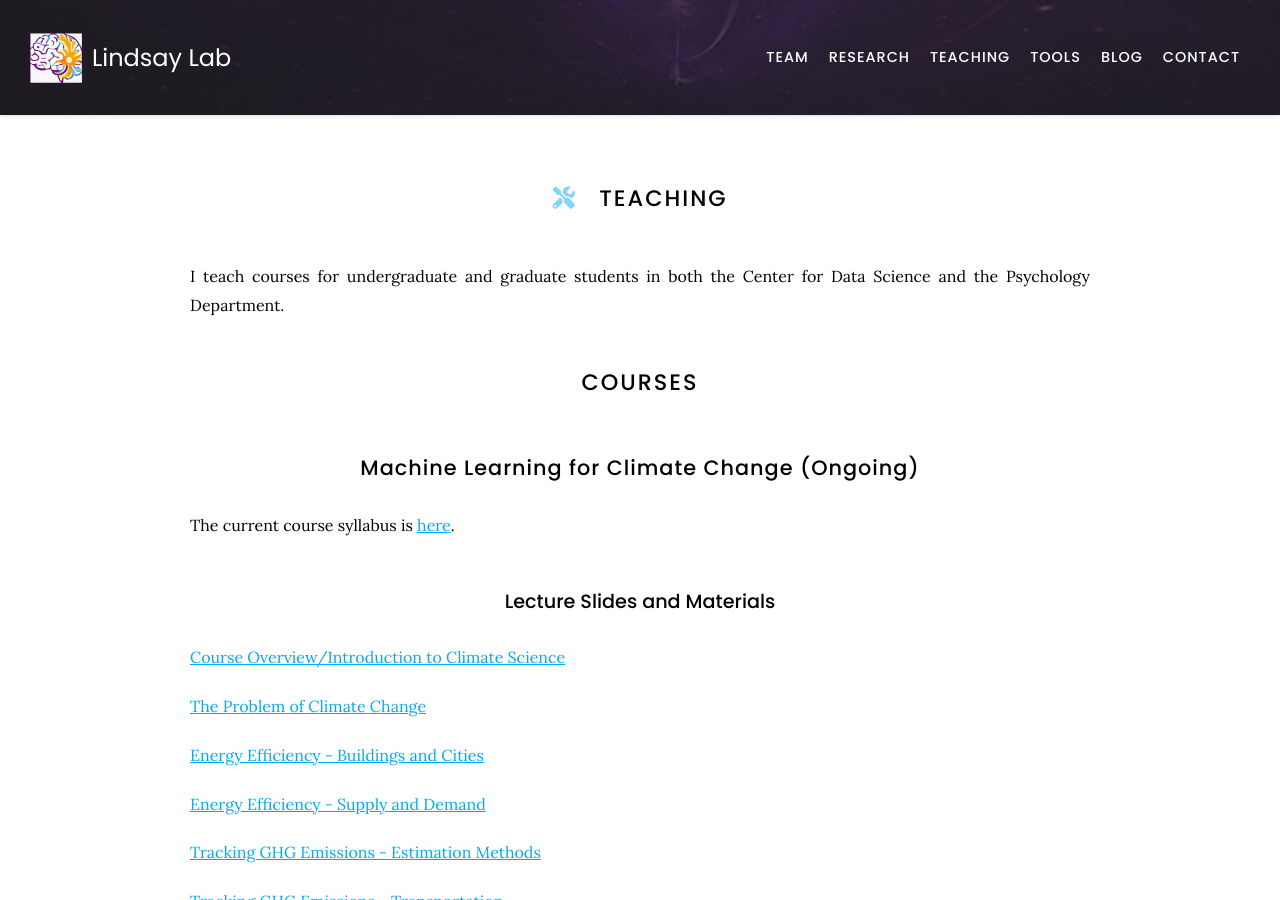
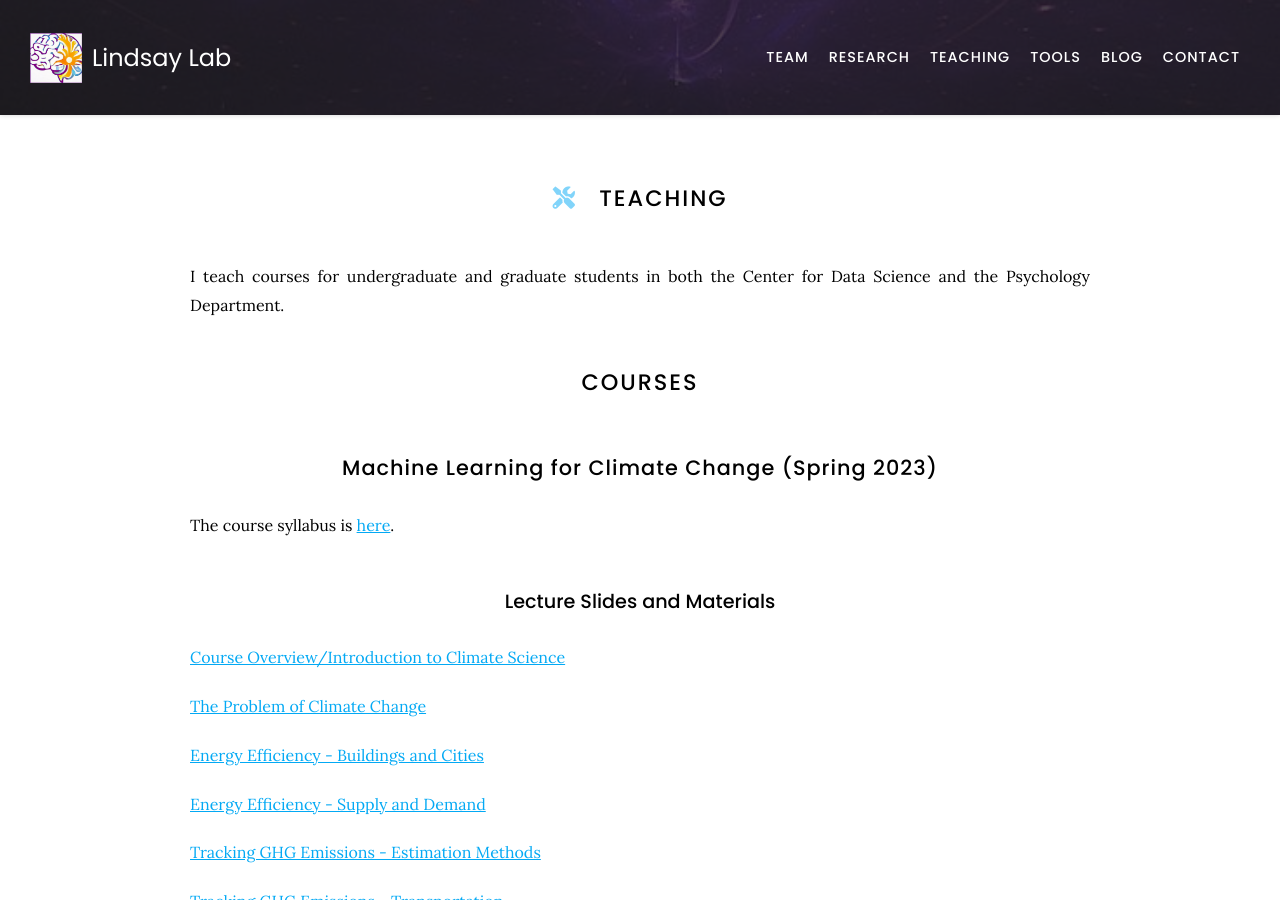
Before and after one commit to Lindsay-Lab/lindsay-lab.github.io, a Jekyll site: the page built from teaching/index.md, in a window 1280 px wide and 900 px high. Built offline with Jekyll 4.4.1, drawn with Linux system fonts in a browser that asks for light colours; nearby versions of some CDN libraries.

Commit message:
Update index.md

```diff
--- a/teaching/index.md
+++ b/teaching/index.md
@@ -11,8 +11,8 @@
 
 # Courses
 
-## Machine Learning for Climate Change (Ongoing)
-The current course syllabus is [here](https://lindsay-lab.github.io/ClimateML_Lectures/ML%20for%20Climate%20Syllabus-3.pdf).
+## Machine Learning for Climate Change (Spring 2023)
+The course syllabus is [here](https://lindsay-lab.github.io/ClimateML_Lectures/ML%20for%20Climate%20Syllabus-3.pdf).
 
 ### Lecture Slides and Materials
 [Course Overview/Introduction to Climate Science](https://lindsay-lab.github.io/ClimateML_Lectures/Intro_Climate%20Science.pdf)
```
